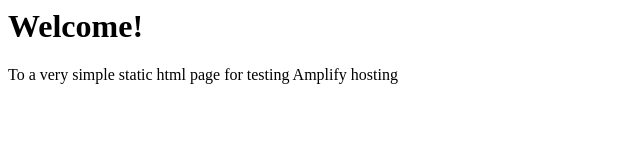
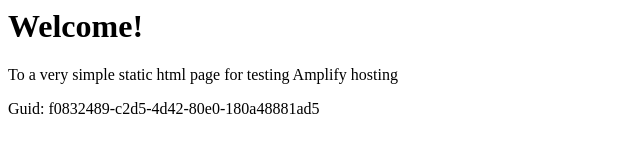
Before and after one commit to aws-aemilia-lhr/Github-PR-Commit-Integration-Test-DoNotTouch-GitHubAutoBuildCanaryTest-v1-preprod-eu-west-2, a website: page src/index.html in a window 1280 px wide. Shown: the whole page, without its empty margins (0-640 px from the left). Drawn offline with Linux system fonts and the light colour scheme.

Commit message:
commit from integ tests

```diff
--- a/src/index.html
+++ b/src/index.html
@@ -1,3 +1,5 @@
+
+
 <html lang="en">
 
 <head>
@@ -10,6 +12,6 @@
 <body>
     <h1>Welcome!</h1>
     <p>To a very simple static html page for testing Amplify hosting</p>
-</body>
+    <p>Guid: f0832489-c2d5-4d42-80e0-180a48881ad5</p></body>
 
 </html>
```
